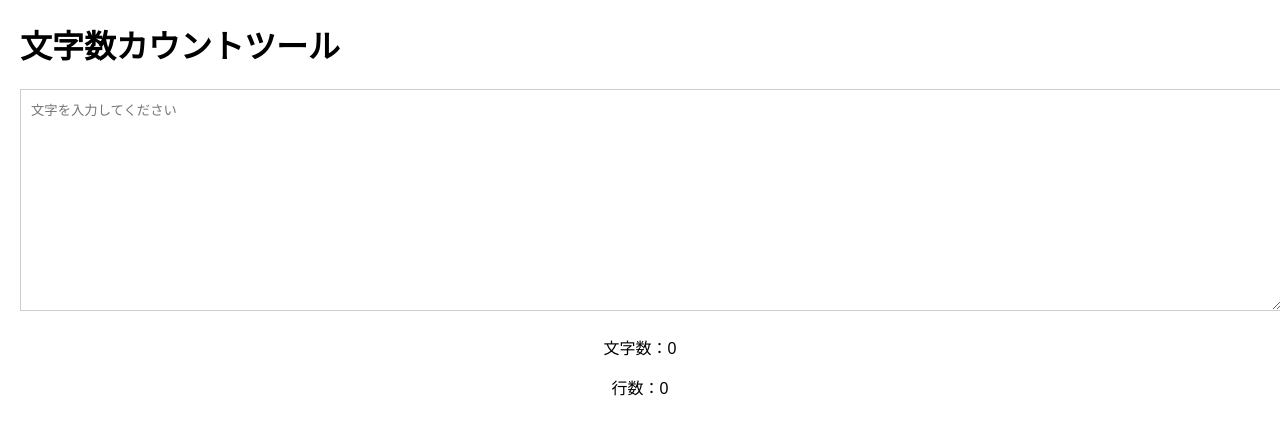
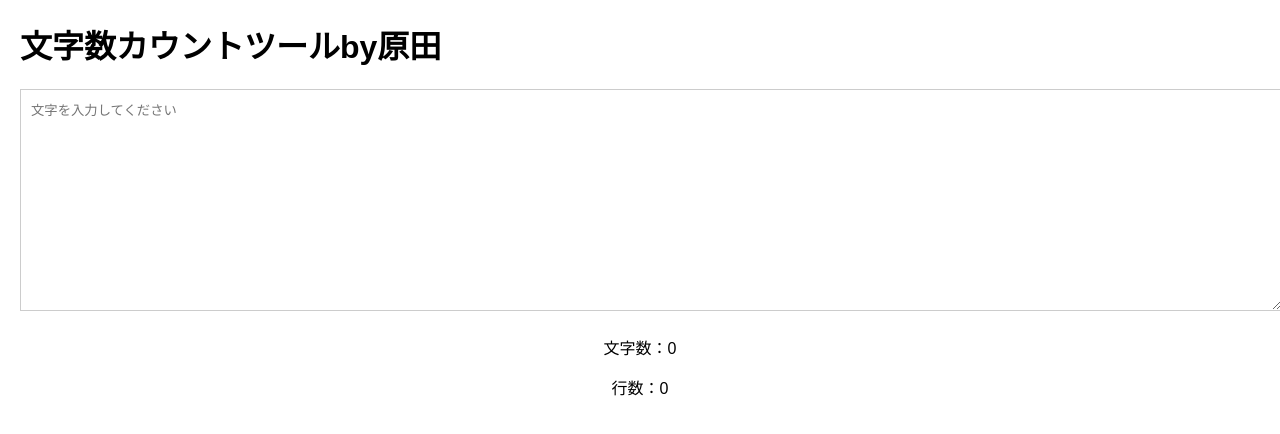
Before and after one commit to bakutei/stringCountTool, a plain HTML site: page index.html in a window 1280 px wide. Drawn offline with Linux system fonts and the light colour scheme.

Commit message:
Update index.html

```diff
--- a/index.html
+++ b/index.html
@@ -3,11 +3,11 @@
 <head>
   <meta charset="UTF-8">
   <meta name="viewport" content="width=device-width, initial-scale=1.0">
-  <title>文字数カウントツール</title>
+  <title>文字数カウントツールby原田</title>
   <link rel="stylesheet" href="style.css">
 </head>
 <body>
-  <h1>文字数カウントツール</h1>
+  <h1>文字数カウントツールby原田</h1>
 
   <div class="input-area">
     <textarea id="textarea" placeholder="文字を入力してください"></textarea>
```
